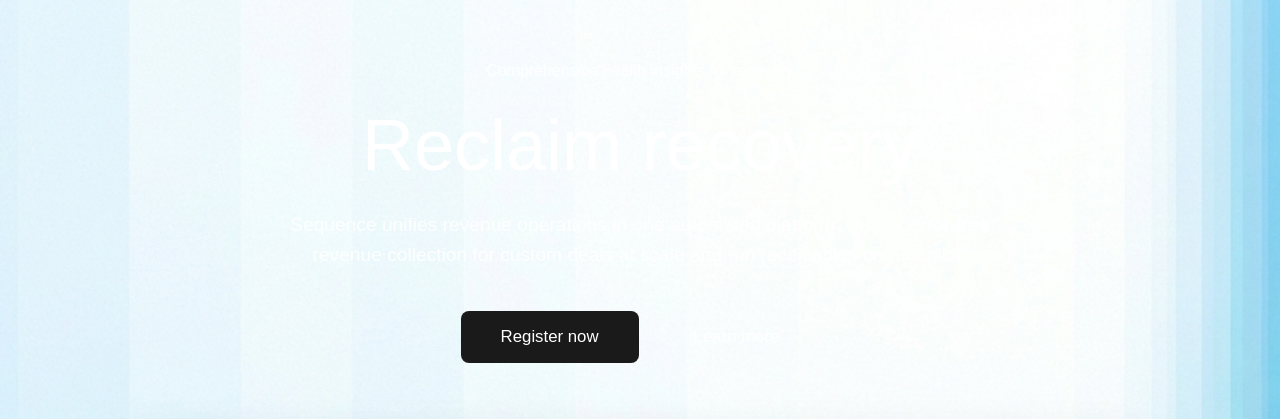
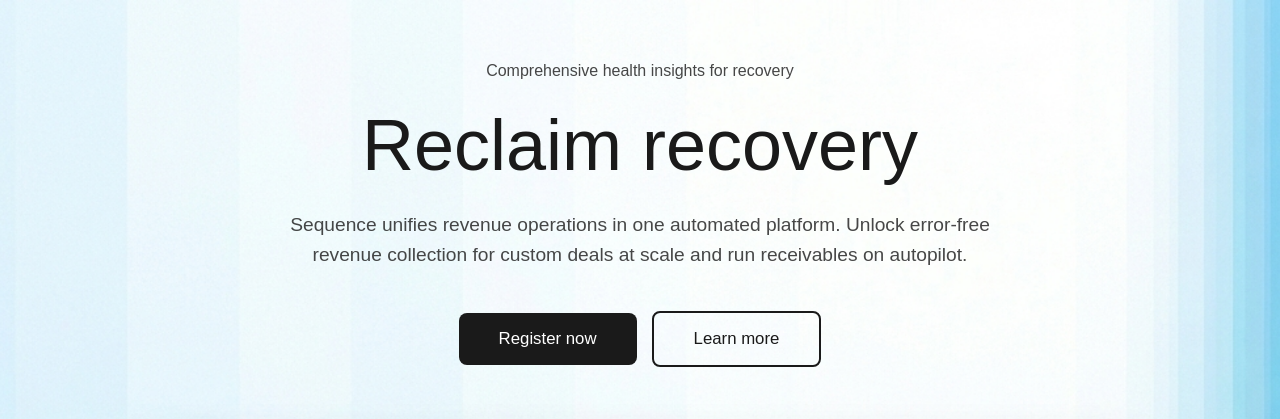
Before and after one commit to Whitewashgrid927/Health-Website, a plain HTML site: page index.html in a window 1280 px wide. Shown: the top 419 px of the page. Drawn offline with Linux system fonts and the light colour scheme; a script that the page names is missing; a web font is replaced by a local one.

Commit message:
Change landing section text color to black
- Update hero text color from white to black (#1a1a1a)
- Add border to secondary button for better visibility
- Adjust text opacity for better readability on light background

```diff
--- a/styles.css
+++ b/styles.css
@@ -144,7 +144,7 @@
 }
 
 .hero-text {
-    color: white;
+    color: #1a1a1a;
     display: flex;
     flex-direction: column;
     align-items: center;
@@ -154,7 +154,7 @@
     font-size: 1rem;
     line-height: 1.4;
     margin-bottom: 1.5rem;
-    opacity: 0.9;
+    opacity: 0.8;
     font-weight: 400;
 }
 
@@ -170,7 +170,7 @@
     font-size: 1.2rem;
     line-height: 1.6;
     max-width: 700px;
-    opacity: 0.9;
+    opacity: 0.8;
     margin-bottom: 2.5rem;
 }
 
@@ -197,17 +197,19 @@
 
 .btn-secondary {
     background: transparent;
-    color: white;
+    color: #1a1a1a;
     padding: 16px 40px;
     border-radius: 8px;
     font-size: 1.05rem;
     font-weight: 500;
     text-decoration: none;
-    transition: background 0.3s ease;
+    border: 2px solid #1a1a1a;
+    transition: all 0.3s ease;
 }
 
 .btn-secondary:hover {
-    background: rgba(255, 255, 255, 0.1);
+    background: #1a1a1a;
+    color: white;
 }
 
 /* Landing Video */
```
